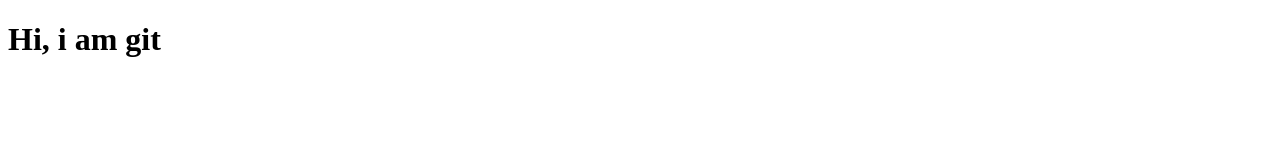
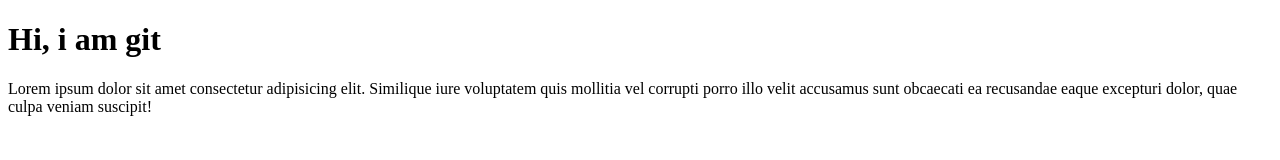
Before and after one commit to htoohtooag/project, a plain HTML site: page index.html in a window 1280 px wide. Drawn offline with Linux system fonts and the light colour scheme.

Commit message:
my commit

```diff
--- a/index.html
+++ b/index.html
@@ -7,5 +7,6 @@
 </head>
 <body>
     <h1>Hi, i am git</h1>
+    <p>Lorem ipsum dolor sit amet consectetur adipisicing elit. Similique iure voluptatem quis mollitia vel corrupti porro illo velit accusamus sunt obcaecati ea recusandae eaque excepturi dolor, quae culpa veniam suscipit!</p>
 </body>
 </html>
```
